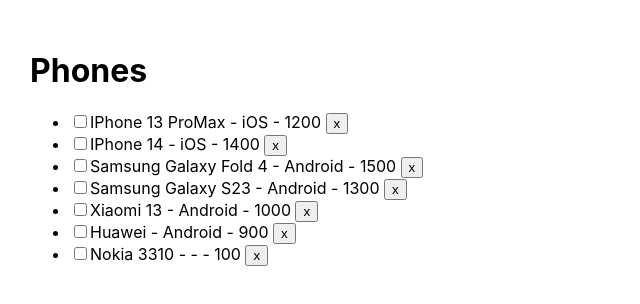
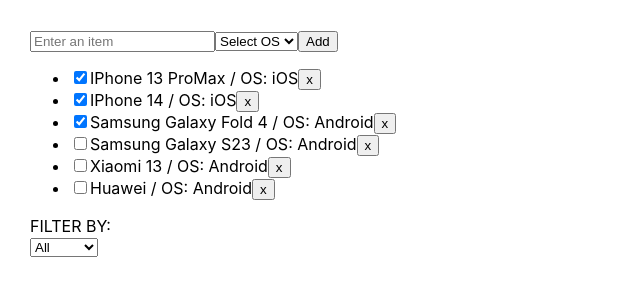
Before and after one commit to igor-minaev/wish-list, a React (Create React App) app: page / in a window 1280 px wide. Shown: the top 304 px of the page, without its empty margins (0-640 px from the left). Built offline with nearby package versions, Linux system fonts and the light colour scheme.

Commit message:
start wish list lesson 2

```diff
--- a/package.json
+++ b/package.json
@@ -39,5 +39,9 @@
       "last 1 firefox version",
       "last 1 safari version"
     ]
+  },
+  "devDependencies": {
+    "@types/uuid": "^9.0.8",
+    "uuid": "^9.0.1"
   }
 }
--- a/src/App.tsx
+++ b/src/App.tsx
@@ -1,26 +1,24 @@
 import React, {useState} from 'react';
 import './App.css';
 import {WishList} from './WishList';
+import {v1} from 'uuid';
 
-export type OSType = 'iOS' | 'Android' | '-'
+export type OSType = 'iOS' | 'Android' | 'All'
 export type WishesType = {
-    id: number
+    id: string
     title: string
     OS: OSType
-    price: number
-    category: 'Phones'
     checked: boolean
 }
 
 function App() {
     const [wishes, setWishes] = useState<WishesType[]>([
-        {id: 1, title: 'IPhone 13 ProMax', OS: 'iOS', price: 1200, category: 'Phones', checked: false},
-        {id: 2, title: 'IPhone 14', OS: 'iOS', price: 1400, category: 'Phones', checked: false},
-        {id: 3, title: 'Samsung Galaxy Fold 4', OS: 'Android', price: 1500, category: 'Phones', checked: false},
-        {id: 4, title: 'Samsung Galaxy S23', OS: 'Android', price: 1300, category: 'Phones', checked: false},
-        {id: 5, title: 'Xiaomi 13', OS: 'Android', price: 1000, category: 'Phones', checked: false},
-        {id: 6, title: 'Huawei', OS: 'Android', price: 900, category: 'Phones', checked: false},
-        {id: 7, title: 'Nokia 3310', OS: '-', price: 100, category: 'Phones', checked: false}
+        {id: v1(), title: 'IPhone 13 ProMax', OS: 'iOS', checked: true},
+        {id: v1(), title: 'IPhone 14', OS: 'iOS', checked: true},
+        {id: v1(), title: 'Samsung Galaxy Fold 4', OS: 'Android', checked: true},
+        {id: v1(), title: 'Samsung Galaxy S23', OS: 'Android', checked: false},
+        {id: v1(), title: 'Xiaomi 13', OS: 'Android', checked: false},
+        {id: v1(), title: 'Huawei', OS: 'Android', checked: false}
     ])
     return (
         <div className="App">
--- a/src/WishList.tsx
+++ b/src/WishList.tsx
@@ -8,18 +8,38 @@
 export const WishList = (props: WishListPropsType) => {
     return (
         <div>
-            <h1>{props.wishes[0].category}</h1>
+            <div>
+                <input placeholder='Enter an item'/>
+                <select>
+                    <option value="All">Select OS</option>
+                    <option value="Android">Android</option>
+                    <option value="iOS">iOS</option>
+                </select>
+                <button>Add</button>
+            </div>
             <ul>
                 {props.wishes.map(el => {
                     return (
                         <li key={el.id}>
                             <input type="checkbox" checked={el.checked}/>
-                            <span>{el.title}</span>{` - ${el.OS} - ${el.price} `}
+                            <span>{el.title}</span>
+                            <span> / OS: </span>
+                            <span>{el.OS}</span>
                             <button>x</button>
                         </li>
                     )
                 })}
             </ul>
+            <div>
+                FILTER BY:
+                <div>
+                    <select>
+                        <option value="All">All</option>
+                        <option value="Android">Android</option>
+                        <option value="iOS">iOS</option>
+                    </select>
+                </div>
+            </div>
         </div>
     );
 };
```
Also changed, not shown: 1 other file (tests, documents, lock files or other folders).
